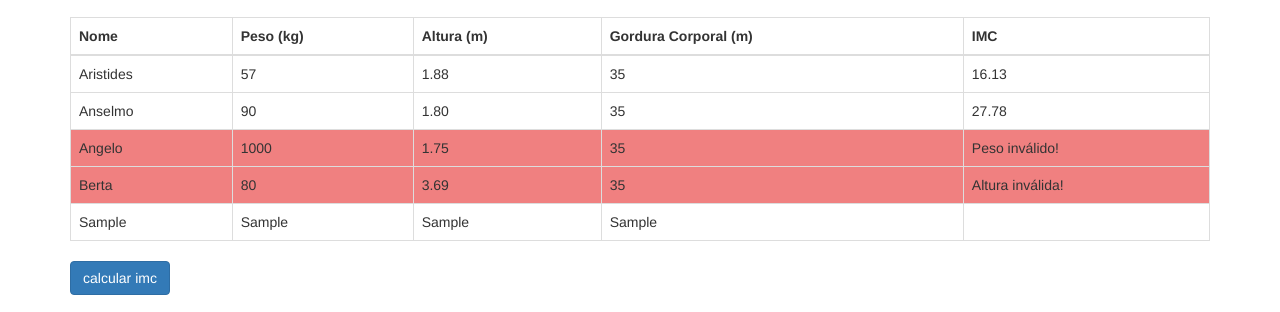
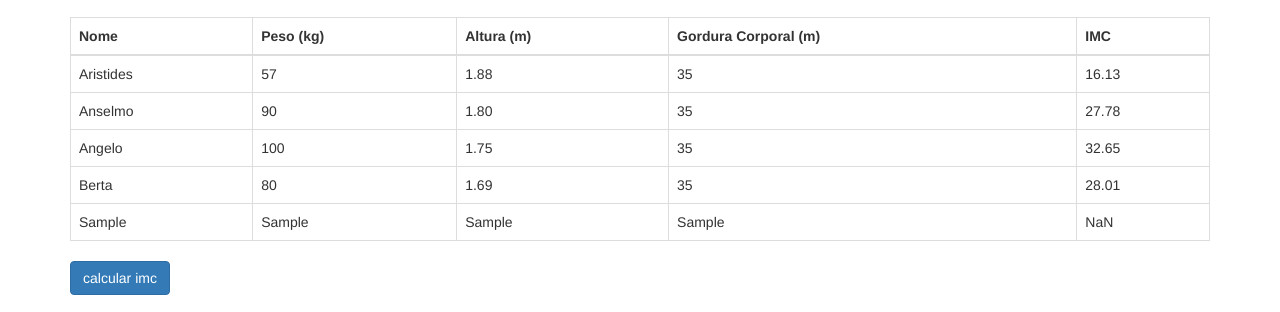
Before and after one commit to amaduela/jsimc_new, a website: page index.html in a window 1280 px wide. Both pictures are taken after typing "Sample", "Sample", "Sample", "Sample" into the empty fields and a click on the button "Adicionar". Shown: the part 165-477 px from the top of the page. Drawn offline with Linux system fonts and the light colour scheme.

Commit message:
ajusting the data in the table

```diff
--- a/index.html
+++ b/index.html
@@ -44,7 +44,7 @@
 				</tr>
 				<tr class="paciente">
 					<td class="inf-nome">Angelo</td>
-					<td class="inf-peso">1000</td>
+					<td class="inf-peso">100</td>
 					<td class="inf-altura">1.75</td>
 					<td class="inf-gordura">35</td>
 					<td class="inf-imc"></td>
@@ -52,7 +52,7 @@
 				<tr class="paciente">
 					<td class="inf-nome">Berta</td>
 					<td class="inf-peso">80</td>
-					<td class="inf-altura">3.69</td>
+					<td class="inf-altura">1.69</td>
 					<td class="inf-gordura">35</td>
 					<td class="inf-imc"></td>
 				</tr>
--- a/js/bundle.js
+++ b/js/bundle.js
@@ -41,30 +41,45 @@ botaoAdicionar.addEventListener('click', function(event) {
 
 	var form = document.querySelector('#formAdd');
 
-	var nome = form.nome.value;
-	var peso = form.peso.value;
-	var altura = form.altura.value;
-	var gordura = form.gordura.value;
-
-	var pacienteTr = document.createElement("tr");
-
-	var nomeTd = document.createElement("td");
-	var pesoTd = document.createElement("td");
-	var alturaTd = document.createElement("td");
-	var gorduraTd = document.createElement("td");
-	var imcTd = document.createElement("td");
-
-	nomeTd.textContent = nome;
-	pesoTd.textContent = peso;
-	alturaTd.textContent = altura;
-	gorduraTd.textContent = gordura;
-	// imcTd.textContent =
-
-	pacienteTr.appendChild(nomeTd);
-	pacienteTr.appendChild(pesoTd);
-	pacienteTr.appendChild(alturaTd);
-	pacienteTr.appendChild(gorduraTd);
+	var paciente = getData(form);
+	// console.log(paciente);
+	var pacienteTr = buildTr(paciente);
 
 	var tabela = document.querySelector("#tabela-pacientes");
 	tabela.appendChild(pacienteTr);
+
+	form.reset();
 });
+
+function getData (form) {
+	var paciente = {
+		nome: form.nome.value,
+		peso: form.peso.value,
+		altura: form.altura.value,
+		gordura: form.gordura.value,
+		imc: calculaImc(form.peso.value, form.altura.value)
+	}
+
+	return paciente;
+}
+
+function buildTr (paciente) {
+	var tr = document.createElement("tr");
+	tr.classList.add("paciente");
+
+	tr.appendChild(buildTd(paciente.nome, "info-nome"));
+	tr.appendChild(buildTd(paciente.peso, "info-peso"));
+	tr.appendChild(buildTd(paciente.altura, "info-altura"));
+	tr.appendChild(buildTd(paciente.gordura, "info-gordura"));
+	tr.appendChild(buildTd(paciente.imc, "info-imc"));
+
+	return tr;
+}
+
+function buildTd (data, cssClass) {
+	var td = document.createElement("td");
+	td.textContent = data;
+	td.classList.add(cssClass);
+
+	return td;
+}
```
